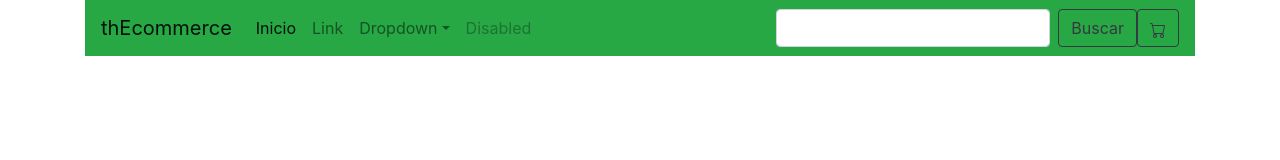
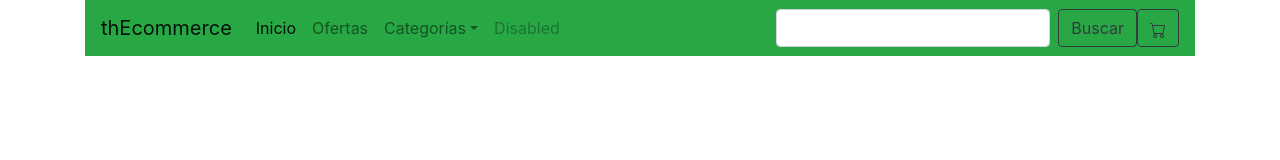
Before and after one commit to brunoyommi/thEcommerce, a React (Create React App) app: page / in a window 1280 px wide. Shown: the top 160 px of the page. Built offline with nearby package versions, Linux system fonts and the light colour scheme.

Commit message:
Commit de la segunda entrega v2

```diff
--- a/src/components/NavBar.js
+++ b/src/components/NavBar.js
@@ -14,17 +14,17 @@ export default function NavBar() {
                         <a className="nav-link" href="#">Inicio <span className="sr-only">(current)</span></a>
                     </li>
                     <li className="nav-item">
-                        <a className="nav-link" href="#">Link</a>
+                        <a className="nav-link" href="#">Ofertas</a>
                     </li>
                     <li className="nav-item dropdown">
                         <a className="nav-link dropdown-toggle" href="#" id="navbarDropdown" role="button" data-toggle="dropdown" aria-haspopup="true" aria-expanded="false">
-                            Dropdown
+                            Categorías
                         </a>
                         <div className="dropdown-menu" aria-labelledby="navbarDropdown">
-                            <a className="dropdown-item" href="#">Action</a>
-                            <a className="dropdown-item" href="#">Another action</a>
-                            <div className="dropdown-divider"></div>
-                            <a className="dropdown-item" href="#">Something else here</a>
+                            <a className="dropdown-item" href="#">Moda</a>
+                            <a className="dropdown-item" href="#">Electrónica</a>
+                            <div className="dropdown-divider">Smartphones</div>
+                            <a className="dropdown-item" href="#">Electrodomésticos</a>
                         </div>
                     </li>
                     <li className="nav-item">
```
